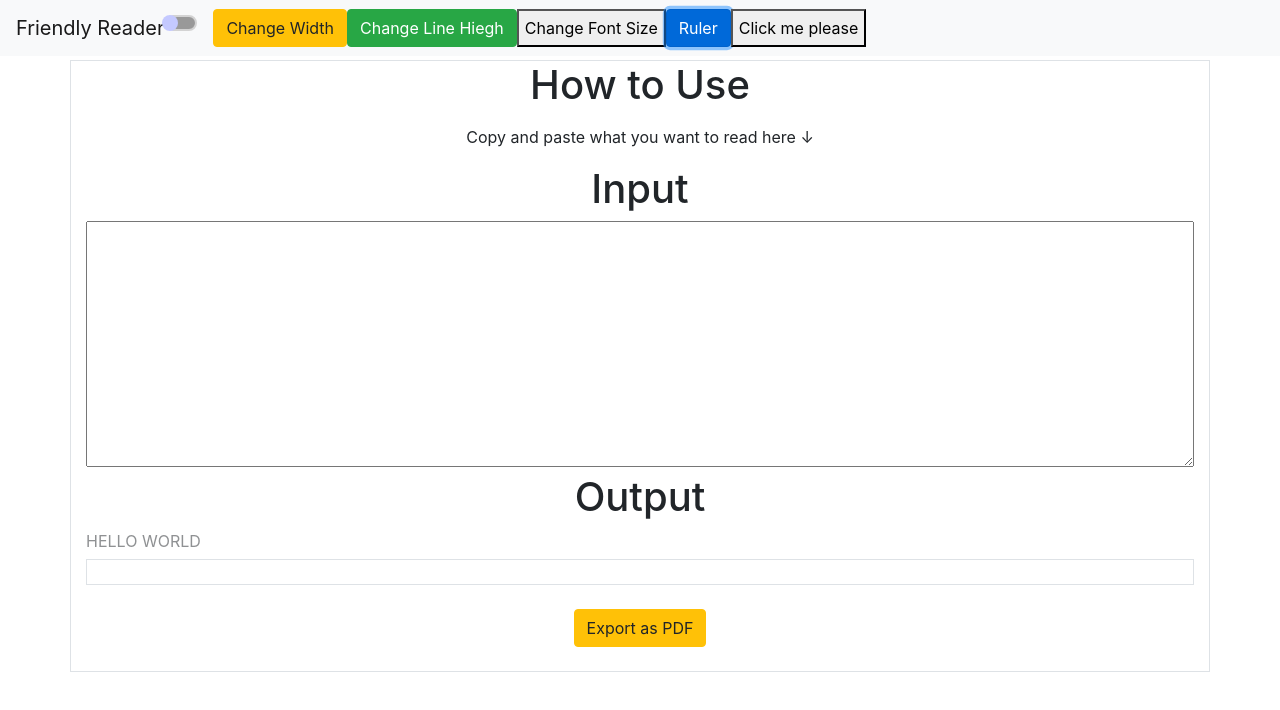
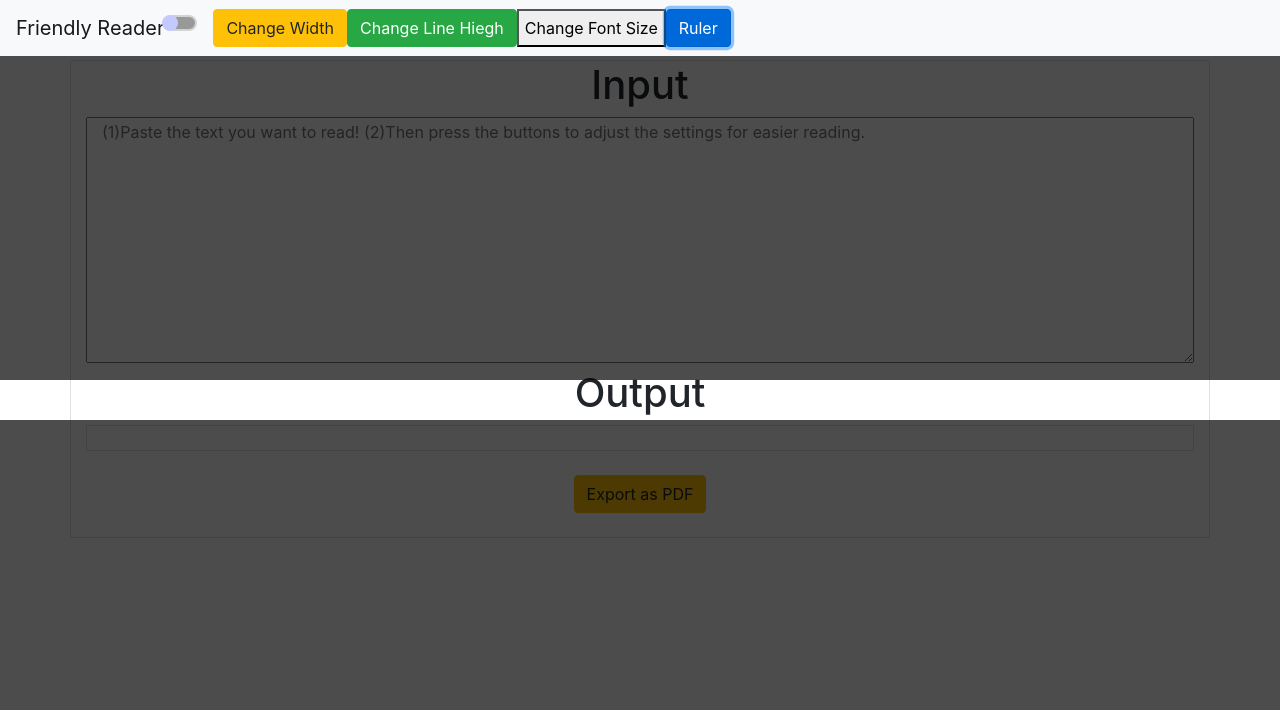
Before and after one commit to Sota1221/friendly-reader, a plain HTML site: page index.html in a window 1280 px wide. Both pictures are taken after a click on the button "Ruler". Drawn offline with nearby package versions, Linux system fonts and the light colour scheme.

Commit message:
Add files via upload
added ruler

```diff
--- a/index.html
+++ b/index.html
@@ -22,21 +22,20 @@
                     <button type="button" class="btn btn-success" onclick="changeLineHeight()">Change Line Hiegh</button>
 
                     <button type="button" onclick="changeFontSize()">Change Font Size</button>
-                    <button type="button" class="btn btn-primary" onclick="">Ruler</button>
-                    <button id="open">Click me please</button>
+                    <button type="button" id="open" class="btn btn-primary" onclick="">Ruler</button>
+
                 </div>
             </nav>
         </div>
         <div class="container border">
-            <h1 class="text-center">How to Use</h1>
-            <p class="mt-3 text-center">Copy and paste what you want to read here ↓</p>
+            <!-- <h1 class="text-center">How to Use</h1>
+            <p class="mt-3 text-center">Copy and paste what you want to read here ↓</p> -->
             <!-- <label class="">
                 <input type="text" id="inputForm">
             </label> -->
             <h1 class="text-center">Input</h1>
-            <textarea id="largeInputForm" class ="center-block col-12" rows="10" cols="60" onkeyup="inputCheck()"></textarea>
+            <textarea id="largeInputForm" class ="center-block col-12" rows="10" cols="60" onkeyup="inputCheck()" placeholder="(1)Paste the text you want to read! (2)Then press the buttons to adjust the settings for easier reading."></textarea>
             <h1 class="text-center">Output</h1>
-            <div class="ruler h10">HELLO WORLD</div>
             <div class="d-flex justify-content-center ｓ">
                 <div id ="outputBox" class="border w100">
                     <div id="check" class=" mt-4">
@@ -46,11 +45,9 @@
             <div class="d-flex justify-content-center mt-4 mb-4">
                 <button type="button" class="btn btn-warning" onclick="">Export as PDF</button>
             </div>
-            <div class="modal-container" id="modal_container">
-                <div class="myModal w100">
-                    <p>Lorem ipsum dtadfasdfasdfasdfasdfa consequuntur expedita fugiat tus laborum!</p>
-                    <button id="close">Close</button>
-                </div>
+            <div class="modal-container-top" id="modal_container-top">
+            </div>
+            <div class="modal-container-bottom" id="modal_container-bottom">
             </div>
         </div>
         <script src="reader.js"></script>
--- a/reader.css
+++ b/reader.css
@@ -194,24 +194,44 @@ input:checked ~ .switch:after {
   opacity: 0.5;
 }
 
-.modal-container {
-  background-color: rgba(0, 0, 0, 0.3);
-  display: flex;
+.modal-container-top {
+  background-color: black;
+  /* display: flex;
   align-items: center;
-  justify-content: center;
+  justify-content: center; */
   position: fixed;
   /* padding-top: 130px; */
   opacity: 0;
   top: 0;
   left: 0;
-  height: 100vh;
+  height: 47.5vh;
   width: 100vw;
   pointer-events: none;
 }
 
-.modal-container.show {
+.modal-container-bottom {
+  background-color: black;
+  /* display: flex;
+    align-items: center;
+    justify-content: center; */
+  position: fixed;
+  /* padding-top: 130px; */
+  opacity: 0;
+  bottom: 0;
+  left: 0;
+  height: 47.5vh;
+  width: 100vw;
+  pointer-events: none;
+}
+
+.modal-container-top.show {
   pointer-events: auto;
-  opacity: 1;
+  opacity: 0.7;
+}
+
+.modal-container-bottom.show {
+  pointer-events: auto;
+  opacity: 0.7;
 }
 
 .myModal {
--- a/reader.js
+++ b/reader.js
@@ -45,16 +45,19 @@ function myFunction() {
 }
 
 const open = document.getElementById("open");
-const modal_container = document.getElementById("modal_container");
+const modal_container_top = document.getElementById("modal_container-top");
+const modal_container_bottom = document.getElementById("modal_container-bottom");
 const close = document.getElementById("close");
 console.log(open);
-console.log(modal_container);
-console.log(close);
+console.log(modal_container_top);
+console.log(modal_container_bottom);
+
 
 open.addEventListener("click", () => {
-  modal_container.classList.add("show");
+  modal_container_top.classList.toggle("show");
+  modal_container_bottom.classList.toggle("show");
 });
 
-close.addEventListener("click", () => {
-  modal_container.classList.remove("show");
-});
+// close.addEventListener("click", () => {
+//   modal_container.classList.remove("show");
+// });
```
